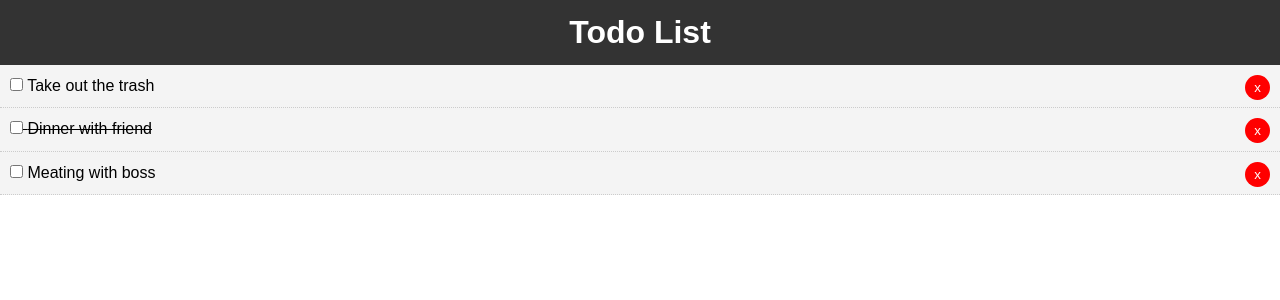
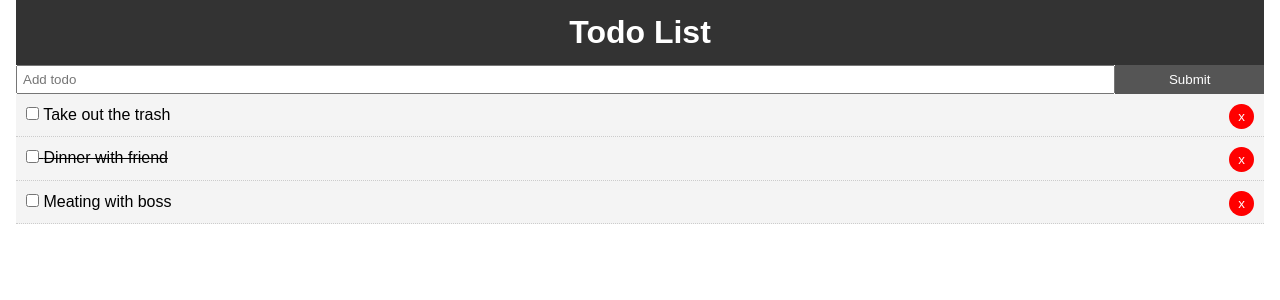
Before and after one commit to anuragsingh228/Todo-React, a React (Create React App) app: page / in a window 1280 px wide. Shown: the top 300 px of the page. Built offline with nearby package versions, Linux system fonts and the light colour scheme.

Commit message:
add todos created

```diff
--- a/src/App.css
+++ b/src/App.css
@@ -13,3 +13,20 @@
   color: #333;
   text-decoration: none;
 }
+
+.container {
+  padding: 0 1rem;
+}
+
+.btn {
+  display: inline-block;
+  border: none;
+  background: #555;
+  color: #fff;
+  padding: 7px 20px;
+  cursor: pointer;
+}
+
+.btn:hover {
+  background: #666;
+}
--- a/src/App.js
+++ b/src/App.js
@@ -1,6 +1,7 @@
 import React, { Component } from 'react';
 import Header from './components/layout/Header';
 import Todos from './components/Todos';
+import AddTodo from './components/AddTodo';
 
 import './App.css';
 
@@ -44,8 +45,12 @@
   render() {
     return (
       <div className="App">
-        <Header />
-        <Todos todos={this.state.todos} markComplete={this.markComplete} delTodo={this.delTodo} />
+        <div className="container">
+          <Header />
+          <AddTodo />
+          <Todos todos={this.state.todos} markComplete={this.markComplete} delTodo={this.delTodo} />
+
+        </div>
       </div>
     );
   }
--- /dev/null
+++ b/src/components/AddTodo.js
@@ -0,0 +1,31 @@
+import React, { Component } from 'react'
+
+export class AddTodo extends Component {
+    state = {
+        title: ''
+    }
+
+    onChange = (e) => this.setState({ [e.target.name]: e.target.value });
+    render() {
+        return (
+            <form style={{ display: 'flex' }} >
+                <input
+                    type="text"
+                    name="title"
+                    style={{ flex: '10', padding: '5px' }}
+                    placeholder="Add todo"
+                    value={this.state.title}
+                    onChange={this.onChange}
+                />
+                <input
+                    type="submit"
+                    value="Submit"
+                    className="btn"
+                    style={{ flex: '1' }}
+                />
+            </form>
+        )
+    }
+}
+
+export default AddTodo;
```
